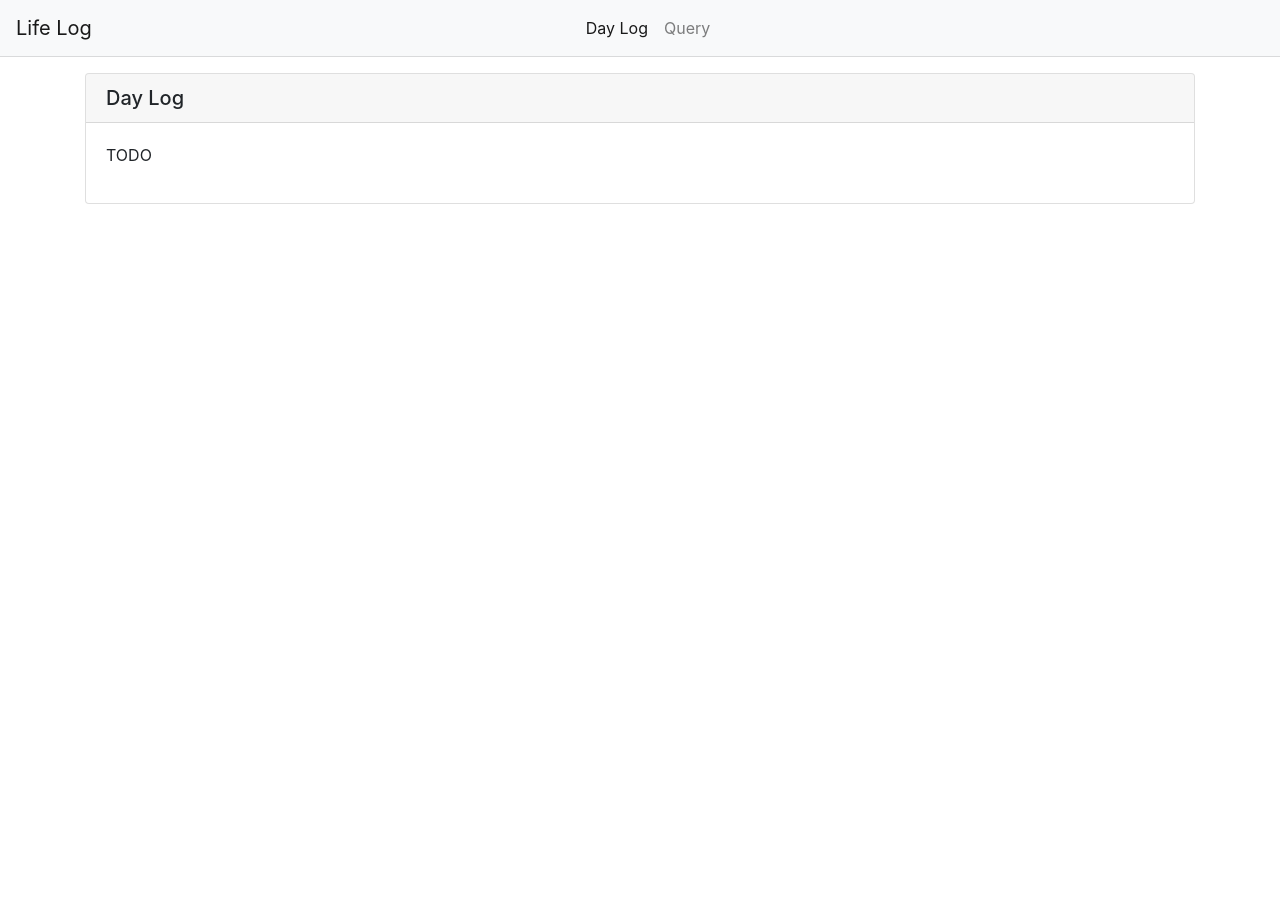
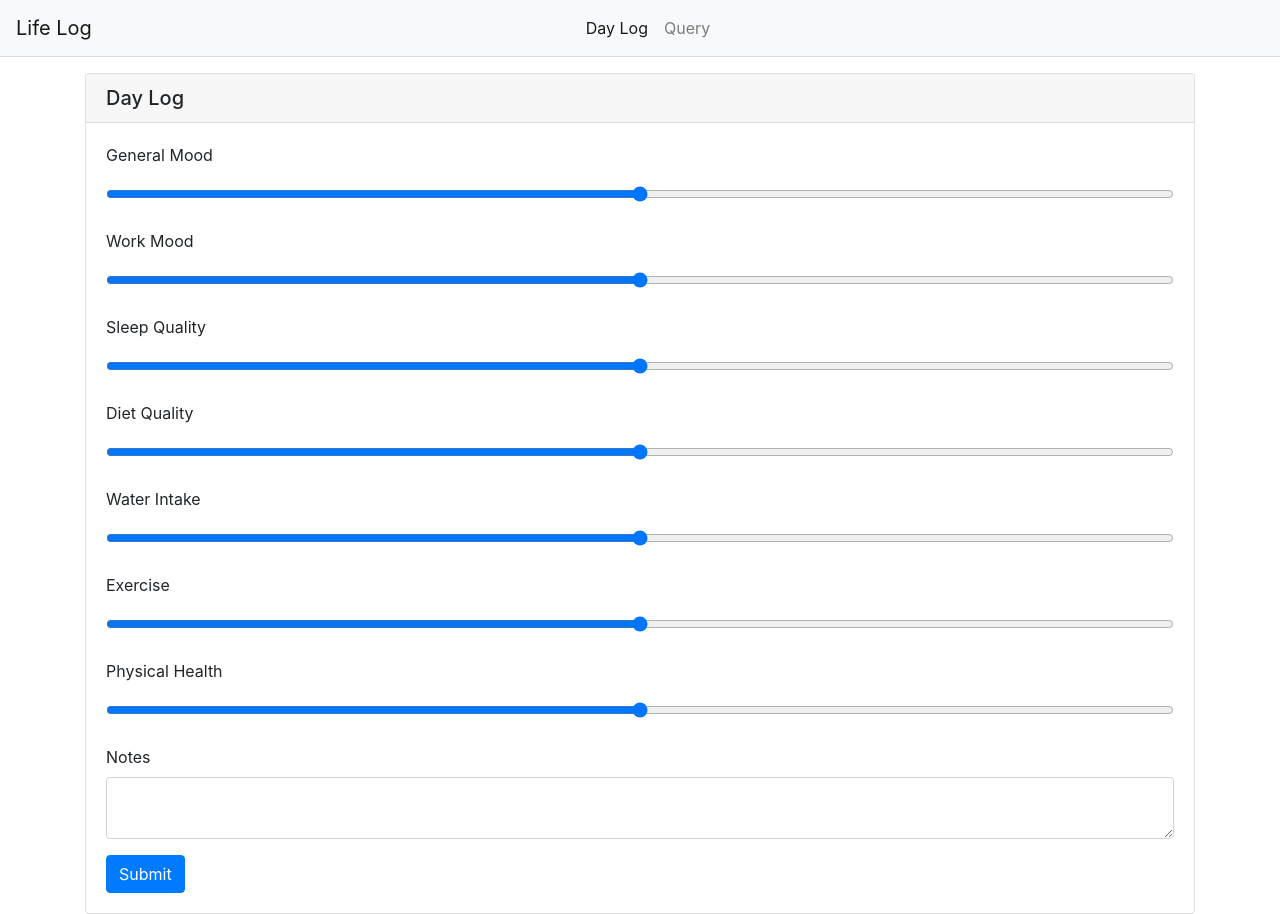
Before and after one commit to jemgunay/life-metrics, a Vue app in the folder ui/: page /daylog in a window 1280 px wide. Before the commit the page ends 800 px from the top, so only its background shows below. Built offline with nearby package versions, Linux system fonts and the light colour scheme.

Commit message:
Added inputs.

```diff
--- a/ui/src/components/pages/DayLogPage.vue
+++ b/ui/src/components/pages/DayLogPage.vue
@@ -3,7 +3,49 @@
         <div class="card">
             <h5 class="card-header">Day Log</h5>
             <div class="card-body">
-                <p>TODO</p>
+                <form>
+                    <div class="form-group">
+                        <label for="general-mood-input">General Mood</label>
+                        <input type="range" class="form-control" id="general-mood-input" min="0" max="10" v-model="dayLogData['general_mood']">
+                    </div>
+
+                    <div class="form-group">
+                        <label for="work-mood-input">Work Mood</label>
+                        <input type="range" class="form-control" id="work-mood-input" min="0" max="10" v-model="dayLogData['work_mood']">
+                    </div>
+
+                    <div class="form-group">
+                        <label for="sleep-input">Sleep Quality</label>
+                        <input type="range" class="form-control" id="sleep-input" min="0" max="10" v-model="dayLogData['sleep_quality']">
+                    </div>
+
+                    <div class="form-group">
+                        <label for="diet-input">Diet Quality</label>
+                        <input type="range" class="form-control" id="diet-input" min="0" max="10" v-model="dayLogData['diet_quality']">
+                    </div>
+
+                    <div class="form-group">
+                        <label for="water-input">Water Intake</label>
+                        <input type="range" class="form-control" id="water-input" min="0" max="10" v-model="dayLogData['water_intake']">
+                    </div>
+
+                    <div class="form-group">
+                        <label for="exercise-input">Exercise</label>
+                        <input type="range" class="form-control" id="exercise-input" min="0" max="10" v-model="dayLogData['exercise']">
+                    </div>
+
+                    <div class="form-group">
+                        <label for="physical-input">Physical Health</label>
+                        <input type="range" class="form-control" id="physical-input" min="0" max="10" v-model="dayLogData['physical_health']">
+                    </div>
+
+                    <div class="form-group">
+                        <label for="notes-input">Notes</label>
+                        <textarea class="form-control" id="notes-input" v-model="dayLogData['notes']"></textarea>
+                    </div>
+
+                    <button type="submit" class="btn btn-primary">Submit</button>
+                </form>
             </div>
         </div>
     </div>
@@ -13,7 +55,9 @@
 export default {
     name: "DayLogPage",
     data() {
-        return {};
+        return {
+            dayLogData: {}
+        };
     }
 };
 </script>
```
Also changed, not shown: 1 other file (tests, documents, lock files or other folders).
